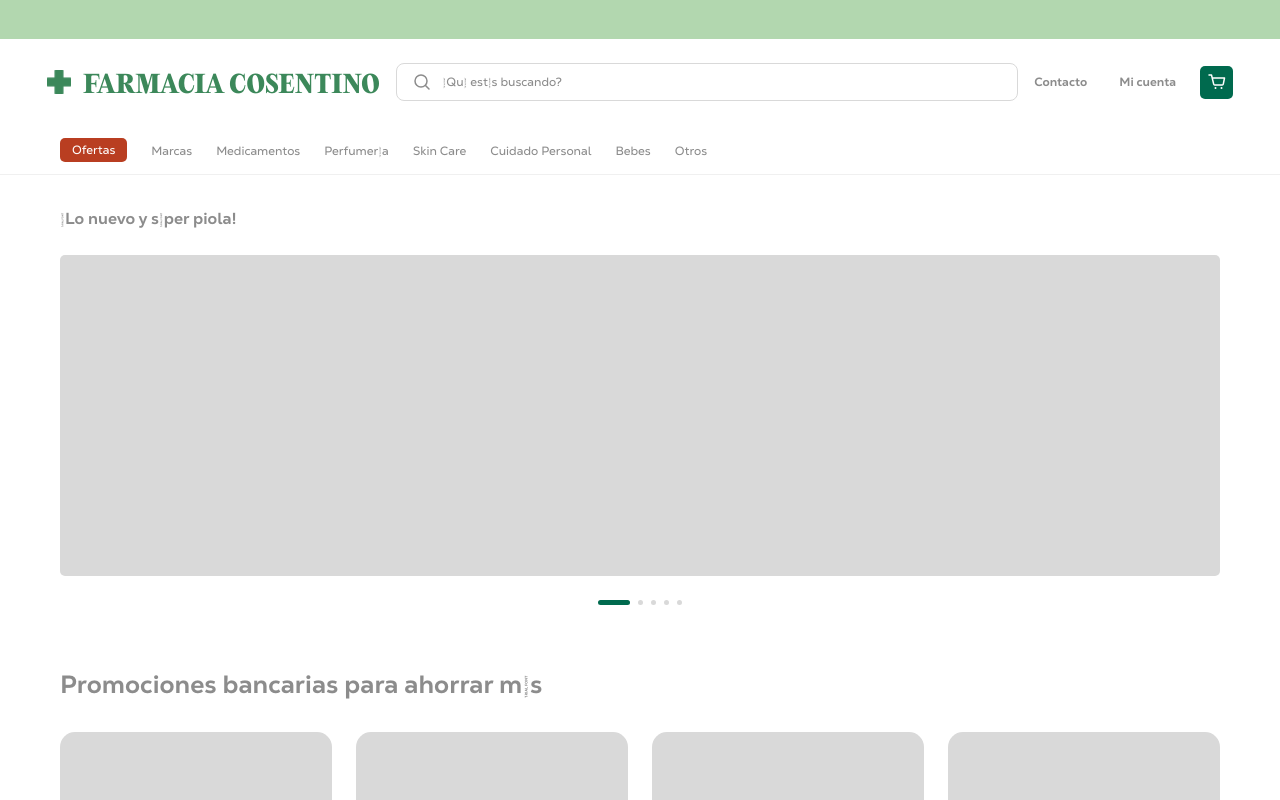
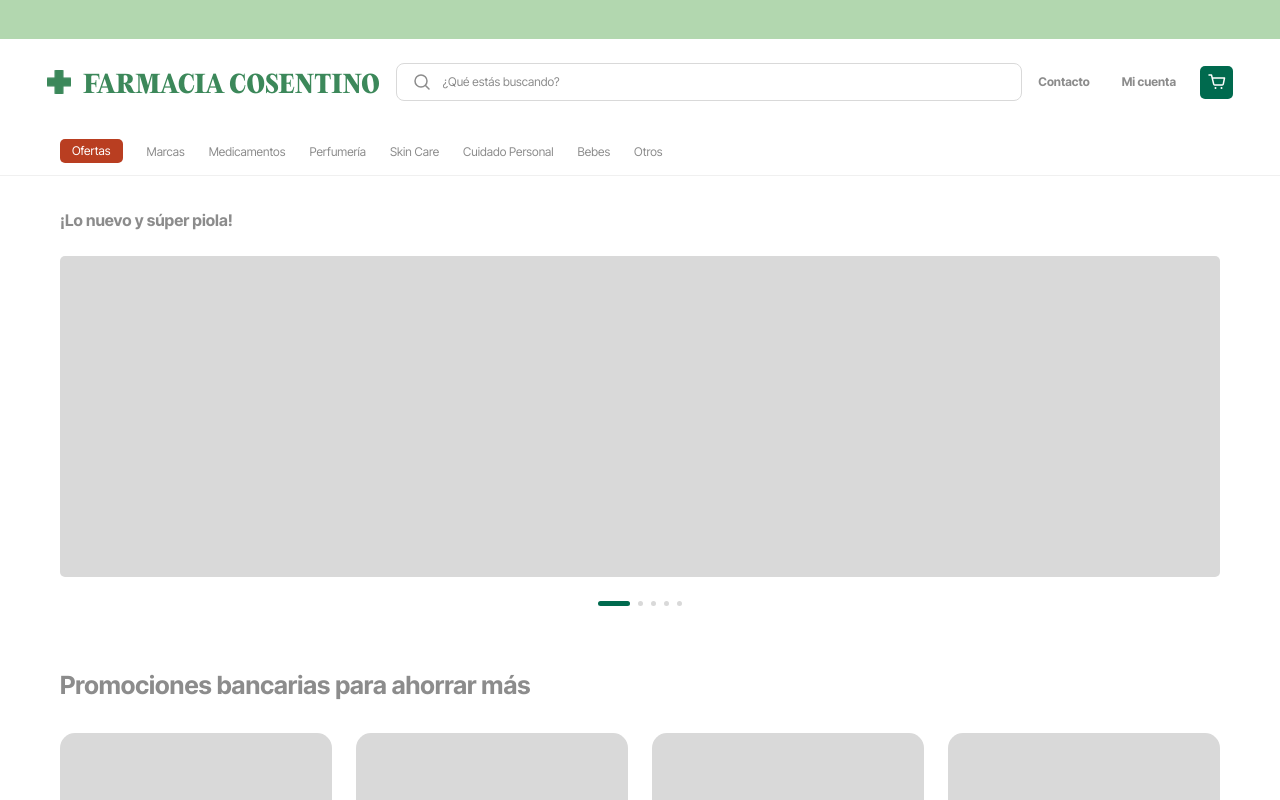
Before and after one commit to mariano3232/farmacia-cosentino, a Next.js app: page / in a window 1280 px wide. Shown: the top 800 px of the page. Built offline with nearby package versions, Linux system fonts and the light colour scheme.

Commit message:
font change

```diff
--- a/app/fonts/index.ts
+++ b/app/fonts/index.ts
@@ -1,13 +1,10 @@
+import { Inter_Tight } from "next/font/google";
 import localFont from "next/font/local";
 
-export const nexaText = localFont({
-  src: "./NexaText-Trial-Regular.otf",
-  variable: "--font-nexa-text",
-});
-
-export const nexaTextExtraBold = localFont({
-  src: "./NexaText-Trial-ExtraBold.otf",
-  variable: "--font-nexa-text-extrabold",
+export const interTight = Inter_Tight({
+  subsets: ["latin"],
+  variable: "--font-inter-tight",
+  display: "swap",
 });
 
 export const ppEditorial = localFont({
@@ -15,8 +12,6 @@ export const ppEditorial = localFont({
   variable: "--font-pp-editorial",
 });
 
-export const fontVariables = [
-  nexaText.variable,
-  nexaTextExtraBold.variable,
-  ppEditorial.variable,
-].join(" ");
+export const fontVariables = [interTight.variable, ppEditorial.variable].join(
+  " "
+);
--- a/app/globals.css
+++ b/app/globals.css
@@ -33,11 +33,9 @@
 }
 
 @theme inline {
-  --font-sans: var(--font-nexa-text);
-  --font-nexa: var(--font-nexa-text);
-  --font-nexa-bold: var(--font-nexa-text-extrabold);
+  --font-sans: var(--font-inter-tight);
   --font-editorial: var(--font-pp-editorial);
-  --font-heading: var(--font-nexa-text-extrabold);
+  --font-heading: var(--font-inter-tight);
 
   --color-light-green: var(--light-green);
   --color-medium-green: var(--medium-green);
@@ -76,7 +74,7 @@
   }
   body {
     @apply bg-background text-foreground;
-    font-family: var(--font-nexa-text), sans-serif;
+    font-family: var(--font-inter-tight), sans-serif;
   }
   html {
     @apply font-sans;
--- a/app/layout.tsx
+++ b/app/layout.tsx
@@ -1,5 +1,5 @@
 import type { Metadata } from "next";
-import { fontVariables, nexaText } from "./fonts";
+import { fontVariables, interTight } from "./fonts";
 import { CategoryNav } from "@/components/CategoryNav";
 import { Footer } from "@/components/Footer";
 import { Header } from "@/components/Header";
@@ -9,7 +9,7 @@ import "./globals.css";
 export const metadata: Metadata = {
   title: "Farmacia Cosentino",
   description: "Farmacia Cosentino",
-  icons:"/logo.png",
+  icons: "/logo.png",
 };
 
 export default function RootLayout({ children }: LayoutProps<"/">) {
@@ -18,7 +18,7 @@ export default function RootLayout({ children }: LayoutProps<"/">) {
       lang="es"
       className={cn(fontVariables, "h-full font-sans antialiased")}
     >
-      <body className={`${nexaText.className} flex min-h-full flex-col`}>
+      <body className={`${interTight.className} flex min-h-full flex-col`}>
         <div className="h-[39px] bg-light-green" />
         <Header />
         <CategoryNav />
--- a/app/page.tsx
+++ b/app/page.tsx
@@ -17,7 +17,7 @@ export default function Home() {
   return (
     <main className="flex flex-1 flex-col bg-white">
       <section className="mx-auto w-full max-w-[1512px] px-[60px] pt-8">
-        <h2 className="mb-6 font-nexa-bold text-base text-gray-text">
+        <h2 className="mb-6 font-bold text-base text-gray-text">
           ¡Lo nuevo y súper piola!
         </h2>
 
@@ -25,7 +25,7 @@ export default function Home() {
       </section>
 
       <section className="mx-auto w-full max-w-[1512px] px-[60px] pb-12 pt-16">
-        <h2 className="mb-8 font-nexa-bold text-[25px] leading-tight text-gray-text">
+        <h2 className="mb-8 font-bold text-[25px] leading-tight text-gray-text">
           Promociones bancarias para ahorrar más
         </h2>
 
@@ -35,12 +35,10 @@ export default function Home() {
           ))}
           <PlaceholderCard className="mb-16 h-[146px] sm:col-span-4" />
         </div>
-
-
       </section>
 
       <section className="mx-auto w-full max-w-[1512px] px-[60px] pb-12">
-        <h2 className="mb-8 font-nexa-bold text-base text-gray-text">
+        <h2 className="mb-8 font-bold text-base text-gray-text">
           Super ofertas
         </h2>
 
@@ -48,7 +46,7 @@ export default function Home() {
       </section>
 
       <section className="mx-auto w-full max-w-[1512px] px-[60px] pb-16">
-        <h2 className="mb-8 font-nexa-bold text-base text-gray-text">
+        <h2 className="mb-8 font-bold text-base text-gray-text">
           Tus marcas favoritas
         </h2>
 
--- a/components/CategoryNav.tsx
+++ b/components/CategoryNav.tsx
@@ -27,7 +27,7 @@ export function CategoryNav() {
                 href="#"
                 className={`text-xs transition-colors hover:text-dark-green ${
                   category.active
-                    ? "font-nexa-bold text-dark-green"
+                    ? "font-bold text-dark-green"
                     : "text-gray-text"
                 }`}
               >
--- a/components/Footer.tsx
+++ b/components/Footer.tsx
@@ -72,7 +72,7 @@ function FooterColumn({
 }) {
   return (
     <div>
-      <h3 className="mb-4 font-nexa-bold text-sm text-foreground">{title}</h3>
+      <h3 className="mb-4 font-bold text-sm text-foreground">{title}</h3>
       <ul className="space-y-2">
         {links.map((link) => (
           <li key={link}>
--- a/components/Header.tsx
+++ b/components/Header.tsx
@@ -23,7 +23,7 @@ export function Header() {
                 <a
                   key={link.label}
                   href={link.href}
-                  className="font-nexa-bold text-xs text-gray-text transition-colors hover:text-dark-green"
+                  className="font-bold text-xs text-gray-text transition-colors hover:text-dark-green"
                 >
                   {link.label}
                 </a>
```
Also changed, not shown: app/fonts/NexaText-Trial-ExtraBold.otf (deleted), app/fonts/NexaText-Trial-Regular.otf (deleted).
